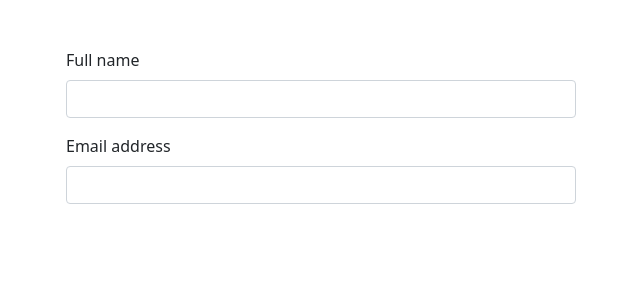
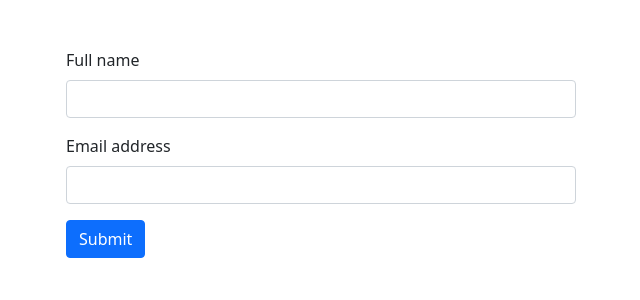
Before and after one commit to afolabiopakunle/angular-forms-005, an Angular app: page / in a window 1280 px wide. Shown: the top 300 px of the page, without its empty margins (52-692 px from the left). Built offline with nearby package versions, Linux system fonts and the light colour scheme.

Commit message:
formControlName implemented

```diff
--- a/src/app/create-employee/create-employee.component.html
+++ b/src/app/create-employee/create-employee.component.html
@@ -1,14 +1,16 @@
 <div class="row">
   <div class="col-md-6">
-    <form [formGroup]="employeeForm">
+    <form [formGroup]="employeeForm" (ngSubmit)="submit()">
       <div class="mb-3">
         <label for="fullName" class="form-label">Full name</label>
-        <input type="text" class="form-control" id="fullName" aria-describedby="fullName">
+        <input formControlName="fullName" type="text" class="form-control" id="fullName" aria-describedby="fullName">
       </div>
       <div class="mb-3">
         <label for="email" class="form-label">Email address</label>
-        <input type="email" class="form-control" id="email" aria-describedby="email">
+        <input formControlName="email" type="email" class="form-control" id="email" aria-describedby="email">
       </div>
+
+      <button class="btn btn-primary">Submit</button>
     </form>
   </div>
 </div>
--- a/src/app/create-employee/create-employee.component.ts
+++ b/src/app/create-employee/create-employee.component.ts
@@ -19,4 +19,7 @@ export class CreateEmployeeComponent implements OnInit {
     })
   }
 
+  submit() {
+    console.log(this.employeeForm)
+  }
 }
```
